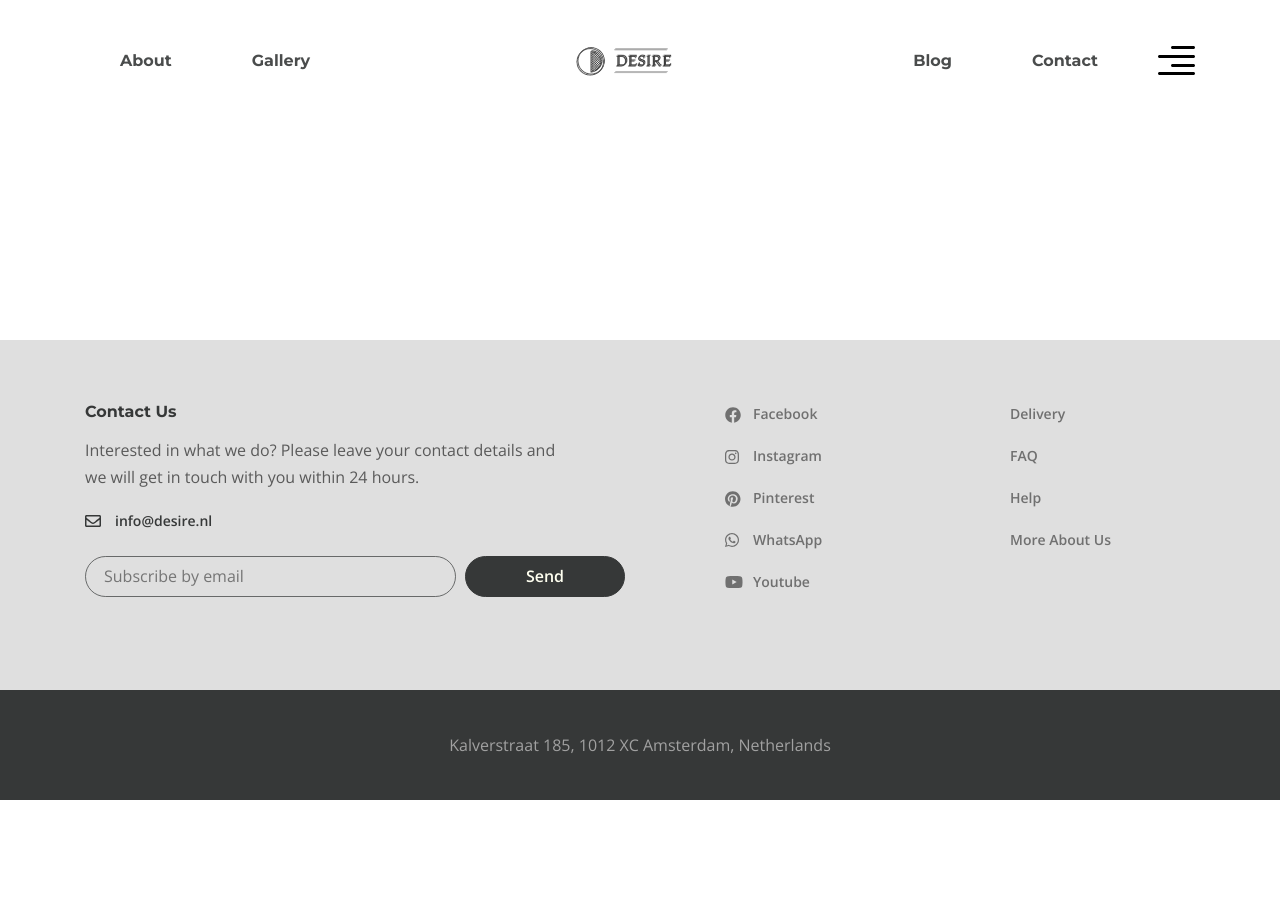
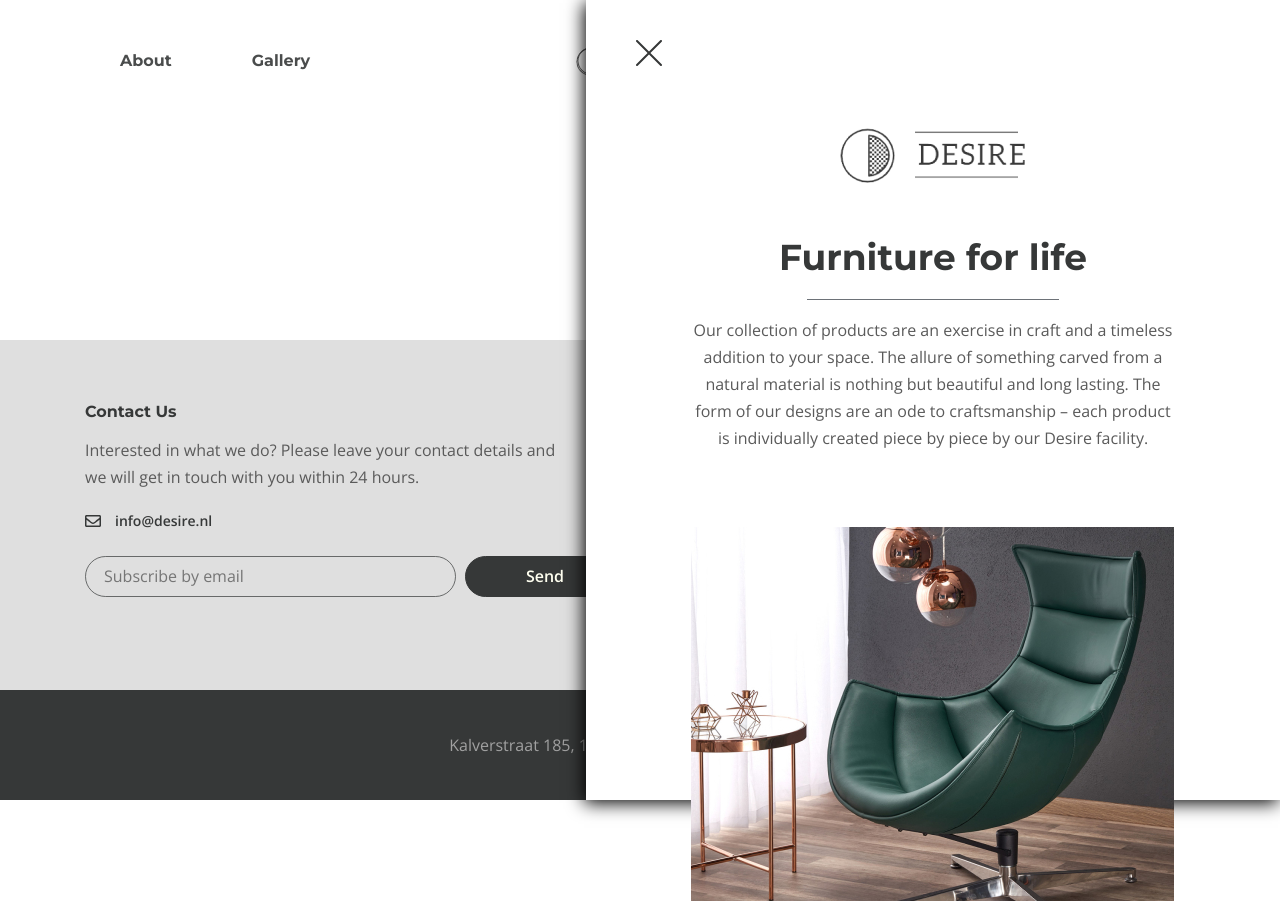
Before and after one commit to peura-lady/Desire, a website: page app/index.html in a window 1280 px wide. Both pictures are taken after a click on the button 1176 px from the left and 60 px from the top of the page. Before the commit the page ends 800 px from the top, so only its background shows below. Drawn offline with nearby package versions, Linux system fonts and the light colour scheme; files that its build step writes are made by us from their sources.

Commit message:
added rightside menu

```diff
--- a/app/index.html
+++ b/app/index.html
@@ -46,6 +46,26 @@
           <button class="header__btn">
             <img src="images/icon_menu.svg" alt="icon_menu">
           </button>
+
+          <div class="rightside-menu rightside-menu--close">
+            <button class="rightside-menu__close">
+              <img src="images/close.svg" alt="close">
+            </button>
+            <div class="rightside-menu__content">
+              <a class="rightside-menu__logo" href="#">
+              <img src="images/logo-big.png" alt="logo-big">
+            </a>
+            <h4 class="rightside-menu__title">
+              Furniture for life
+            </h4>
+            <p class="rightside-menu__text">
+              Our collection of products are an exercise in craft and a timeless addition to your space. The allure of something carved from a natural material is nothing but beautiful and long lasting. The form of our designs are an ode to craftsmanship – each product is individually created piece by piece by our Desire facility.
+            </p>
+            <img class="rightside-menu__images" src="images/rightside-img.jpg" alt="images">
+            </div>
+
+
+          </div>
 
         </div>
       </div>
--- a/app/js/main.js
+++ b/app/js/main.js
@@ -1,3 +1,8 @@
 $(function () {
-
-})
+    $('.header__btn').on('click', function () {
+        $('.rightside-menu').removeClass('rightside-menu--close');
+    });
+    $('.rightside-menu__close').on('click', function () {
+        $('.rightside-menu').addClass('rightside-menu--close');
+    });
+});
--- a/app/scss/_global.scss
+++ b/app/scss/_global.scss
@@ -9,6 +9,8 @@ body{
 	line-height: 27px;
 	font-weight: 400;
 	color: $default;
+	overflow-x: hidden;
+	min-width: 320px;
 }
 
 .wrapper {
--- a/app/scss/style.scss
+++ b/app/scss/style.scss
@@ -182,3 +182,64 @@
         height: 12px;
     }
 }
+
+.rightside-menu{
+    position: absolute;
+    right: 0;
+    top: 0;
+    bottom: 0;
+    max-width: 694px;
+    width: 100%;
+    background-color: #fff;
+    padding-top: 40px;
+    z-index: 1;
+    box-shadow: -2px 3px 17px 0px #000;
+    transition: all 1s;
+    &.rightside-menu--close{
+        transform: translateX(150%);
+        transition: all .7s;
+    }
+    &__close{
+        background-color: transparent;
+        border: none;
+        padding: 0;
+        cursor: pointer;
+        margin-left: 50px;
+        margin-bottom: 60px;
+    }
+    &__content{
+        text-align: center;
+        max-width: 485px;
+        margin: 0 auto;
+    }
+    &__logo{
+        margin-bottom: 40px;
+        display: inline-block;
+    }
+    &__title{
+        color: $title;
+        @extend %title-font;
+        font-size: 36px;
+        line-height: 51px;
+        margin-bottom: 17px;
+        position: relative;
+        padding-bottom: 17px;
+        &::after{
+            content: "";
+            position: absolute;
+            bottom: 0;
+            left: 0;
+            right: 0;
+            max-width: 252px;
+            margin: 0 auto;
+            height: 1px;
+            background: #6D7278;
+        }
+    }
+    &__text{
+        margin-bottom: 75px;
+    }
+    &__images{
+        max-width: 485px;
+    }
+}
```
Also changed, not shown: app/css/style.min.css, app/images/close.svg (added), app/images/logo-big.png (added), app/images/rightside-img.jpg (added), app/js/main.min.js.
